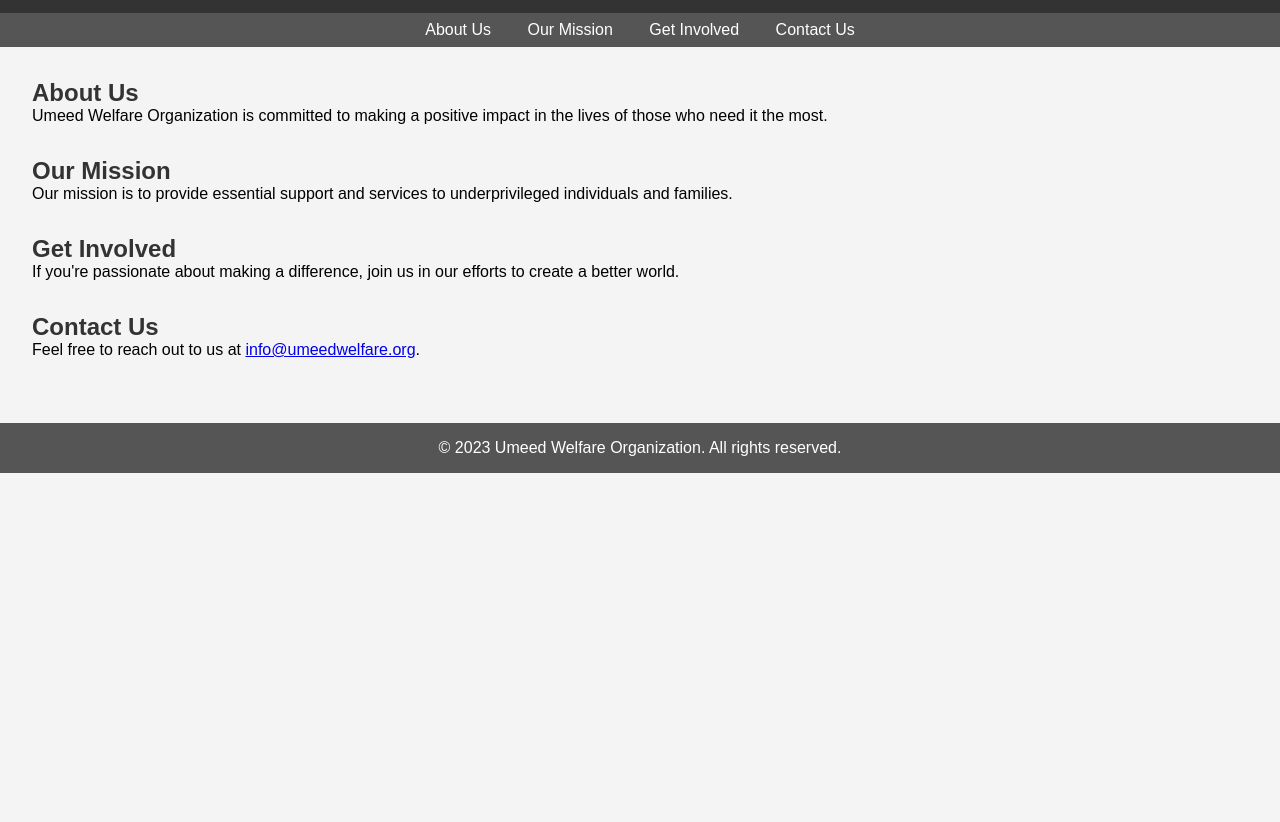
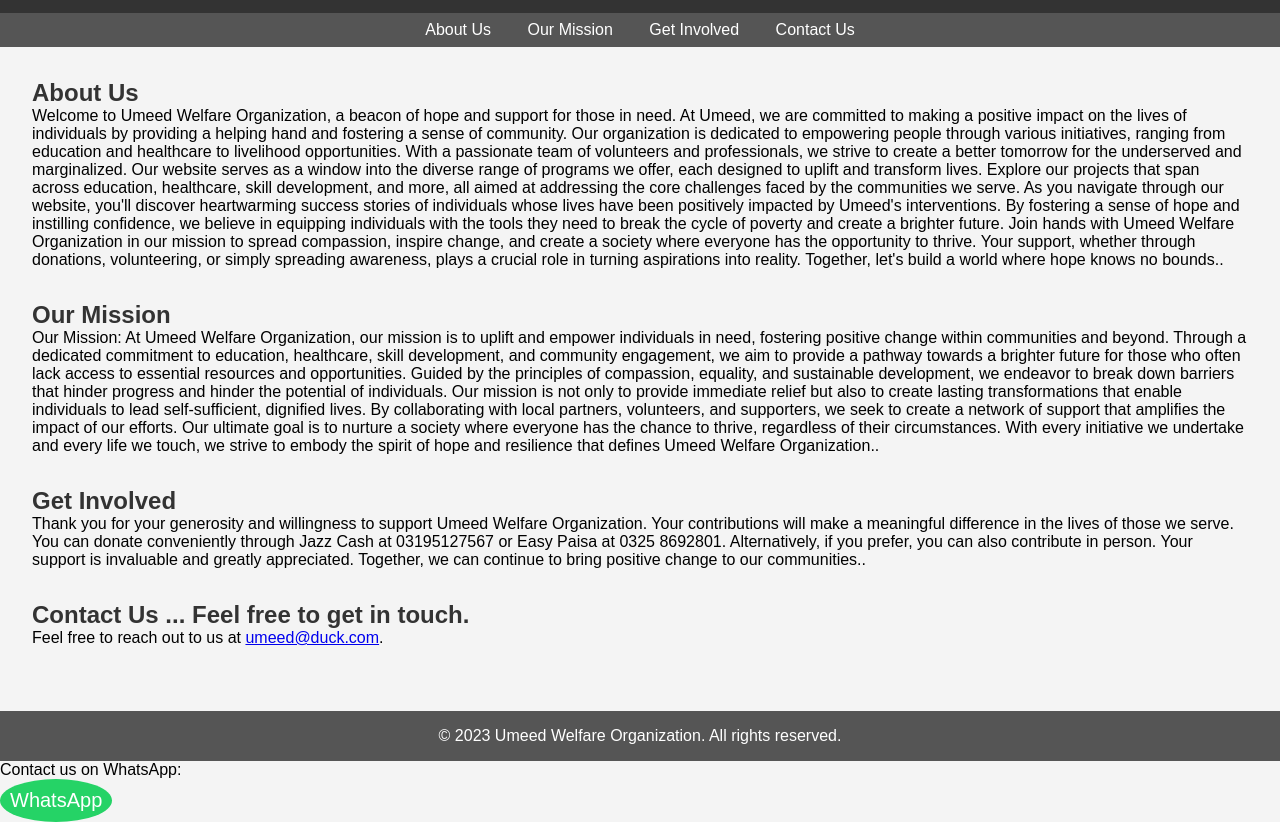
Before and after one commit to Umeed-Welfare-Organization/Umeed-Welfare-Organization.github.io, a plain HTML site: page index.html in a window 1280 px wide. Shown: the part 74-896 px from the top of the page. Before the commit the page ends 800 px from the top, so only its background shows below. Drawn offline with Linux system fonts and the light colour scheme.

Commit message:
Initial commit

```diff
--- a/index.html
+++ b/index.html
@@ -76,22 +76,33 @@
     <main>
         <section id="about">
             <h2>About Us</h2>
-            <p>Umeed Welfare Organization is committed to making a positive impact in the lives of those who need it the most.</p>
+            <p>Welcome to Umeed Welfare Organization, a beacon of hope and support for those in need. At Umeed, we are committed to making a positive impact on the lives of individuals by providing a helping hand and fostering a sense of community. Our organization is dedicated to empowering people through various initiatives, ranging from education and healthcare to livelihood opportunities.
+
+With a passionate team of volunteers and professionals, we strive to create a better tomorrow for the underserved and marginalized. Our website serves as a window into the diverse range of programs we offer, each designed to uplift and transform lives. Explore our projects that span across education, healthcare, skill development, and more, all aimed at addressing the core challenges faced by the communities we serve.
+
+As you navigate through our website, you'll discover heartwarming success stories of individuals whose lives have been positively impacted by Umeed's interventions. By fostering a sense of hope and instilling confidence, we believe in equipping individuals with the tools they need to break the cycle of poverty and create a brighter future.
+
+Join hands with Umeed Welfare Organization in our mission to spread compassion, inspire change, and create a society where everyone has the opportunity to thrive. Your support, whether through donations, volunteering, or simply spreading awareness, plays a crucial role in turning aspirations into reality. Together, let's build a world where hope knows no bounds..</p>
         </section>
 
         <section id="mission">
             <h2>Our Mission</h2>
-            <p>Our mission is to provide essential support and services to underprivileged individuals and families.</p>
+            <p>Our Mission:
+At Umeed Welfare Organization, our mission is to uplift and empower individuals in need, fostering positive change within communities and beyond. Through a dedicated commitment to education, healthcare, skill development, and community engagement, we aim to provide a pathway towards a brighter future for those who often lack access to essential resources and opportunities.
+
+Guided by the principles of compassion, equality, and sustainable development, we endeavor to break down barriers that hinder progress and hinder the potential of individuals. Our mission is not only to provide immediate relief but also to create lasting transformations that enable individuals to lead self-sufficient, dignified lives.
+
+By collaborating with local partners, volunteers, and supporters, we seek to create a network of support that amplifies the impact of our efforts. Our ultimate goal is to nurture a society where everyone has the chance to thrive, regardless of their circumstances. With every initiative we undertake and every life we touch, we strive to embody the spirit of hope and resilience that defines Umeed Welfare Organization..</p>
         </section>
 
-        <section id="get-involved">
+        <section id="Be a Hope , Donate">
             <h2>Get Involved</h2>
-            <p>If you're passionate about making a difference, join us in our efforts to create a better world.</p>
+            <p>Thank you for your generosity and willingness to support Umeed Welfare Organization. Your contributions will make a meaningful difference in the lives of those we serve. You can donate conveniently through Jazz Cash at 03195127567 or Easy Paisa at 0325 8692801. Alternatively, if you prefer, you can also contribute in person. Your support is invaluable and greatly appreciated. Together, we can continue to bring positive change to our communities..</p>
         </section>
 
         <section id="contact">
-            <h2>Contact Us</h2>
-            <p>Feel free to reach out to us at <a href="mailto:info@umeedwelfare.org">info@umeedwelfare.org</a>.</p>
+            <h2>Contact Us ... Feel free to get in touch.</h2>
+            <p>Feel free to reach out to us at <a href="mailto:umeed@duck.com">umeed@duck.com</a>.</p>
         </section>
     </main>
 
@@ -100,3 +111,27 @@
     </footer>
 </body>
 </html>
+
+
+<!DOCTYPE html>
+<html>
+<head>
+    <title>Contact Us</title>
+    <style>
+        .whatsapp-icon {
+            display: inline-block;
+            background-color: #25D366;
+            color: white;
+            padding: 10px;
+            border-radius: 50%;
+            font-size: 20px;
+            text-align: center;
+            text-decoration: none;
+        }
+    </style>
+</head>
+<body>
+    <p>Contact us on WhatsApp:</p>
+    <a class="whatsapp-icon" href="https://wa.me/+923258692801">WhatsApp</a>
+</body>
+</html>
```
Also changed, not shown: bg.html (added, +88 -0 lines), background.jpg (added), official_logo.png (added).
